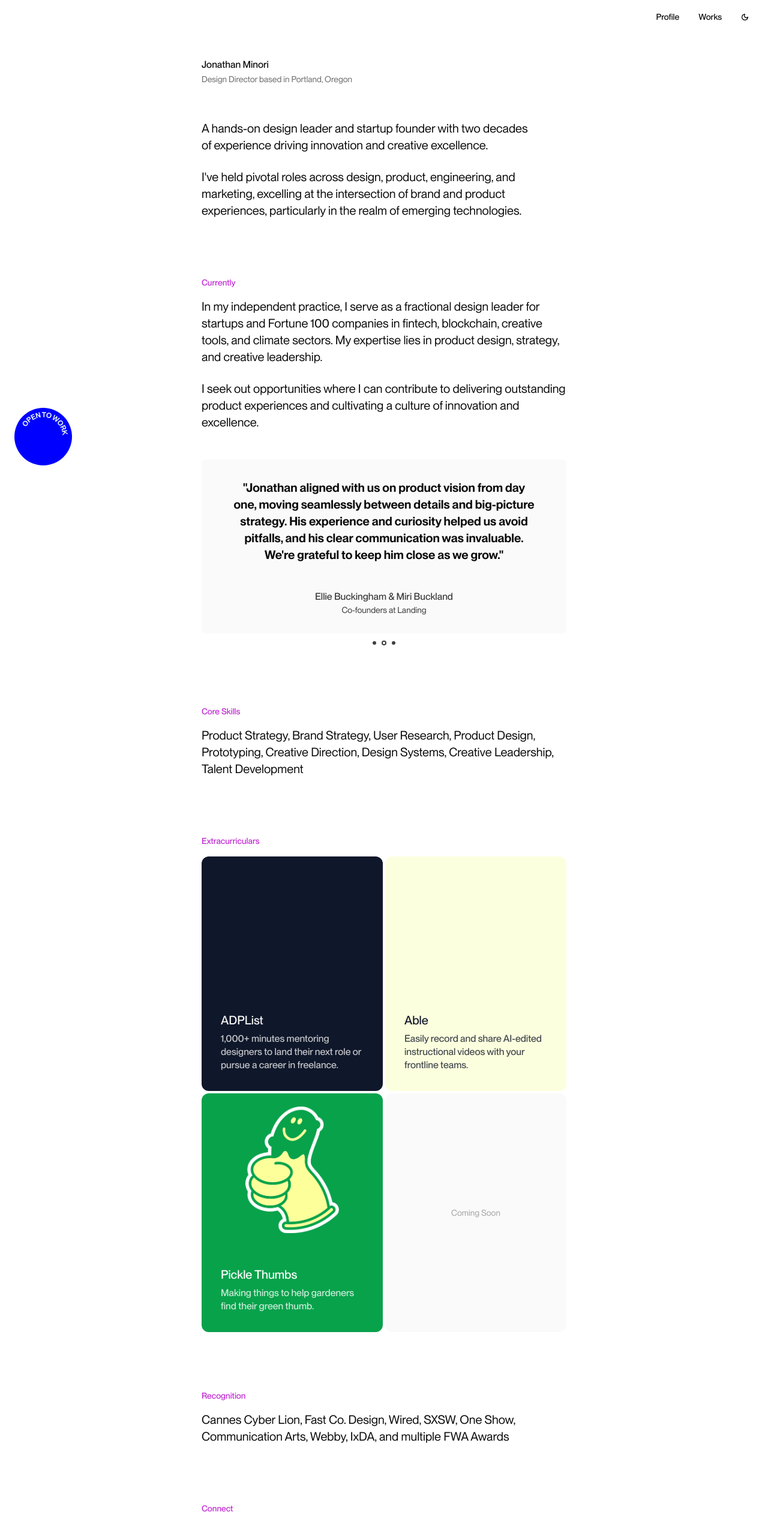
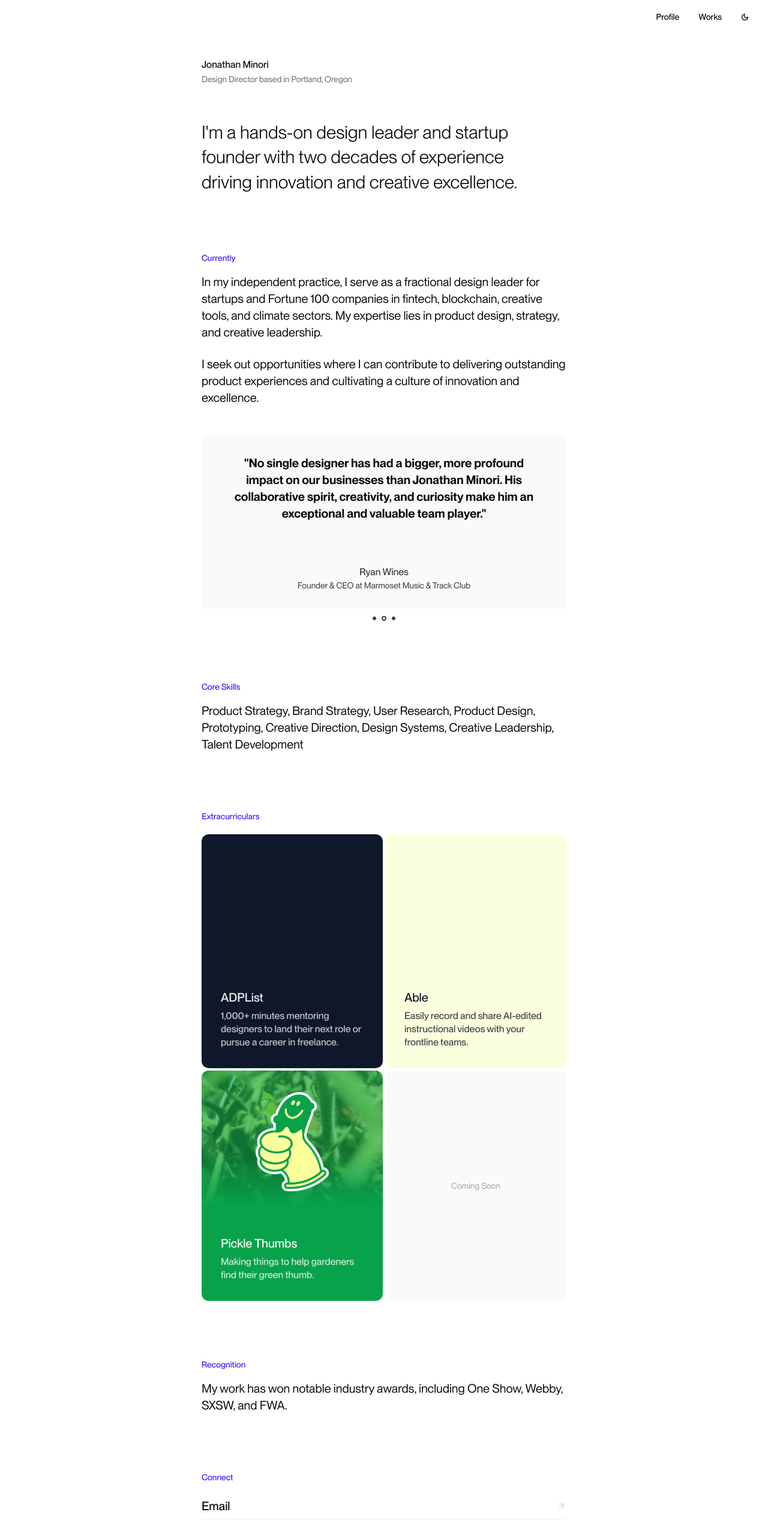
Before and after one commit to jonathanminori/portfolio-2024, a Next.js app: page / in a window 1280 px wide. Shown: the top 2546 px of the page at 60% size. Built offline with nearby package versions, Linux system fonts and the light colour scheme.

Commit message:
Testing layouts for extracurriculars

```diff
--- a/src/app/globals.css
+++ b/src/app/globals.css
@@ -54,7 +54,7 @@ html {
 }
 
 .info-headline {
-  @apply mb-4 text-sm font-medium text-fuchsia-600 dark:text-fuchsia-500;
+  @apply mb-4 text-sm font-medium text-[#3E1EFF] dark:text-fuchsia-500;
 }
 
 .contact-list {
--- a/src/app/layout.tsx
+++ b/src/app/layout.tsx
@@ -2,7 +2,6 @@ import type { Metadata } from 'next'
 
 import './globals.css'
 import Header from './header'
-import OpenToWork from '@/components/opentowork'
 
 export const metadata: Metadata = {
   title: 'Jonathan Minori',
@@ -55,7 +54,6 @@ export default function Home({
     <html lang='en'>
       <body>
         <Header />
-        <OpenToWork />
         {children}
       </body>
     </html>
--- a/src/app/page.tsx
+++ b/src/app/page.tsx
@@ -9,7 +9,9 @@ import { ScrollSmoother } from 'gsap/ScrollSmoother'
 import { ArrowUpRight, Minus } from 'lucide-react'
 import Testimonial from '@/components/testimonial'
 import { EmblaOptionsType } from 'embla-carousel'
+import OpenToWork from '@/components/opentowork'
 import ExtraPickleThumb from '../../public/img/extra-picklethumb.png'
+import ExtraPickleThumbBG from '../../public/img/extra-picklethumb-testbg.jpg'
 
 gsap.registerPlugin(useGSAP, ScrollTrigger, ScrollSmoother)
 
@@ -49,15 +51,15 @@ export default function Home() {
           className='mb-24 text-neutral-950 dark:text-neutral-200'
         >
           <h2 className='info-headline sr-only'>Bio</h2>
-          <p className='text-balance'>
-            A hands-on design leader and startup founder with two decades of
-            experience driving innovation and creative excellence.
+          <p className='text-balance text-3xl font-light leading-snug'>
+            I&apos;m a hands-on design leader and startup founder with two
+            decades of experience driving innovation and creative excellence.
           </p>
-          <p>
+          {/* <p>
             I&apos;ve held pivotal roles across design, product, engineering,
             and marketing, excelling at the intersection of brand and product
             experiences, particularly in the realm of emerging technologies.
-          </p>
+          </p> */}
         </article>
         <article
           id='curently'
@@ -92,12 +94,12 @@ export default function Home() {
           id='extra'
           className='mb-24 text-neutral-950 dark:text-neutral-200'
         >
-          <h2 className='info-headline'>Extracurriculars</h2>
+          <h2 className='info-headline !mb-5'>Extracurriculars</h2>
           <div className='grid grid-cols-1 gap-1 sm:grid-cols-2'>
             <a
               href='https://adplist.org/mentors/jonathan-minori'
               title='View my ADPList profile'
-              className='no-underline'
+              className='no-underline transition-all duration-500 ease-in-out hover:scale-105'
             >
               <div
                 id='able'
@@ -118,7 +120,7 @@ export default function Home() {
             <a
               href='http://www.ableworks.co'
               title='Able'
-              className='no-underline'
+              className='no-underline transition-all duration-500 ease-in-out hover:scale-105'
             >
               <div
                 id='able'
@@ -137,19 +139,28 @@ export default function Home() {
             <a
               href='http://www.picklethumbs.com'
               title='Pickle Thumbs'
-              className='no-underline'
+              className='no-underline transition-all duration-200 ease-in-out hover:scale-105'
             >
               <div
                 id='pickle-thumbs'
-                className='flex w-full flex-col justify-between rounded-xl bg-[#08A24B]'
+                className='flex h-96 w-full flex-col justify-between overflow-hidden rounded-xl bg-[#08A24B]'
               >
-                <div className='flex h-64 items-center justify-center overflow-hidden'>
+                <div className='aspect-4/3 relative overflow-hidden'>
                   <Image
                     src={ExtraPickleThumb}
                     placeholder='blur'
-                    width={312 / 2}
-                    height={430 / 2}
+                    width={450}
+                    height={400}
                     alt='Pickle Thumbs'
+                    className='relative z-30 mt-0 -translate-y-4'
+                  />
+                  <div className='absolute bottom-0 left-0 z-20 h-full w-full bg-gradient-to-t from-[#08A24B] to-[#08A24B]/0 to-40%'></div>
+                  <Image
+                    src={ExtraPickleThumbBG}
+                    placeholder='blur'
+                    fill
+                    alt='Pickle Thumbs BG'
+                    className='z-10 mt-0 object-cover opacity-40'
                   />
                 </div>
                 <div className='px-8 pb-3'>
@@ -176,8 +187,8 @@ export default function Home() {
         >
           <h2 className='info-headline'>Recognition</h2>
           <p>
-            Cannes Cyber Lion, Fast Co. Design, Wired, SXSW, One Show,
-            Communication Arts, Webby, IxDA, and multiple FWA Awards
+            My work has won notable industry awards, including One Show, Webby,
+            SXSW, and FWA.
           </p>
         </article>
         <article id='contact' className='mb-24'>
@@ -245,7 +256,8 @@ export default function Home() {
             </li>
           </ul>
         </article>
-        <article id='colophon' className='text-xs text-neutral-500'>
+        <article id='colophon' className='relative text-xs text-neutral-500'>
+          <OpenToWork />
           <h2 className='sr-only'>Colophon</h2>
           <Minus
             size={16}
--- a/src/components/opentowork.tsx
+++ b/src/components/opentowork.tsx
@@ -15,8 +15,8 @@ export default function OpenToWork() {
     // Animate #opentowork element
     tl.fromTo(
       opentoworkRef.current,
-      { y: 120 },
-      { y: 0, delay: 1, duration: 1, ease: 'back.out(3)' }
+      { scale: 0 },
+      { scale: 1, delay: 1, duration: 1, ease: 'back.out(3)' }
     )
 
     // Animate #otw-text element
@@ -27,20 +27,11 @@ export default function OpenToWork() {
       '-=2'
     )
   }, [])
-  //   useEffect(() => {
-  //     const gsap
-  //       .timeline()
-  //       .fromTo(
-  //         '#otw-text',
-  //         { attr: { startOffset: '130%' } },
-  //         { attr: { startOffset: '25%' }, duration: 4, ease: 'power3.inOut' }
-  //       )
-  //   }, [])
   return (
     <a
       ref={opentoworkRef}
       href='mailto:jonathan.minori@gmail.com'
-      className='fixed bottom-6 left-6 aspect-square w-24 overflow-hidden rounded-full bg-[#0000FF] dark:bg-neutral-200'
+      className='absolute right-0 aspect-square w-24 overflow-hidden rounded-full bg-[#3E1EFF] dark:bg-neutral-200'
     >
       <svg
         width='132'
@@ -58,7 +49,7 @@ export default function OpenToWork() {
         <text>
           <textPath
             ref={otwTextRef}
-            className='select-none text-xs font-semibold uppercase tracking-tighter text-[#DDEBF2] dark:text-[#0000FF]'
+            className='select-none text-xs font-semibold uppercase tracking-tighter text-[#DDEBF2] dark:text-neutral-950'
             href='#otw-path'
           >
             Open to Work
--- a/src/components/testimonial.tsx
+++ b/src/components/testimonial.tsx
@@ -24,15 +24,15 @@ const testimonial_data: TestimonialDataItem[] = [
   },
   {
     quote:
+      'No single designer has had a bigger, more profound impact on our businesses than Jonathan Minori. His collaborative spirit, creativity, and curiosity make him an exceptional and valuable team player.',
+    name: 'Ryan Wines',
+    position: 'Founder & CEO at Marmoset Music & Track Club'
+  },
+  {
+    quote:
       "Jonathan aligned with us on product vision from day one, moving seamlessly between details and big-picture strategy. His experience and curiosity helped us avoid pitfalls, and his clear communication was invaluable. We're grateful to keep him close as we grow.",
     name: 'Ellie Buckingham & Miri Buckland',
     position: 'Co-founders at Landing'
-  },
-  {
-    quote:
-      'No single designer has had a bigger, more profound impact on our businesses than Jonathan Minori. His collaborative spirit, creativity, and curiosity make him an exceptional and valuable team player.',
-    name: 'Ryan Wines',
-    position: 'Founder & CEO at Marmoset Music & Track Club'
   }
 ]
 
```
Also changed, not shown: public/img/extra-picklethumb-testbg.jpg (added), public/img/extra-picklethumb.png.
